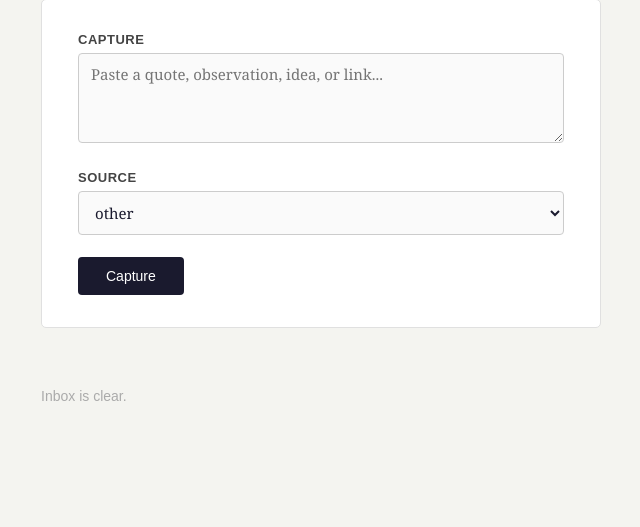
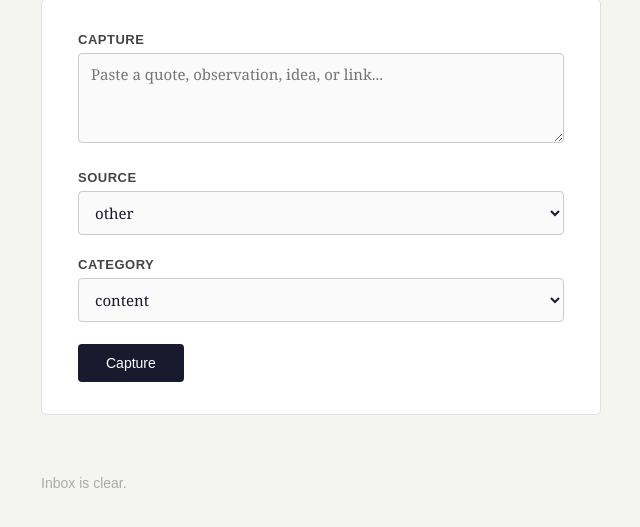
Before and after one commit to ebraatz/content-engine, a Flask app: page /capture in a window 1280 px wide. Shown: the part 193-720 px from the top of the page, without its empty margins (193-833 px from the left). Run offline with Flask 3, Linux system fonts and the light colour scheme; data that the repository does not hold is empty.

Commit message:
add category field to captures — form dropdown and DB column
Co-Authored-By: Claude Sonnet 4.6 <noreply@anthropic.com>

```diff
--- a/app.py
+++ b/app.py
@@ -121,7 +121,7 @@ def add():
     return render_template("add.html")
 
 
-CAPTURE_SOURCES = ["other", "twitter", "linkedin", "newsletter", "book", "conversation", "web"]
+CAPTURE_SOURCES = ["other", "x", "linkedin", "newsletter", "book", "conversation", "web", "claude"]
 
 
 @app.route("/capture", methods=["GET", "POST"])
@@ -129,17 +129,20 @@ def capture():
     if request.method == "POST":
         content = request.form.get("content", "").strip()
         source = request.form.get("source", "other").strip()
+        category = request.form.get("category", "content").strip()
 
         if not content:
             flash("Content is required.", "error")
             return redirect(url_for("capture"))
         if source not in CAPTURE_SOURCES:
             source = "other"
+        if category not in ("content", "strategy", "learning", "signal"):
+            category = "content"
 
         conn = get_db()
         conn.execute(
-            "INSERT INTO captures (content, source) VALUES (?, ?)",
-            (content, source),
+            "INSERT INTO captures (content, source, category) VALUES (?, ?, ?)",
+            (content, source, category),
         )
         conn.commit()
         conn.close()
--- a/templates/capture.html
+++ b/templates/capture.html
@@ -20,6 +20,16 @@
         {% for s in sources %}
           <option value="{{ s }}">{{ s }}</option>
         {% endfor %}
+      </select>
+    </div>
+
+    <div class="form-group">
+      <label for="category">Category</label>
+      <select name="category" id="category">
+        <option value="content" selected>content</option>
+        <option value="strategy">strategy</option>
+        <option value="learning">learning</option>
+        <option value="signal">signal</option>
       </select>
     </div>
 
```
